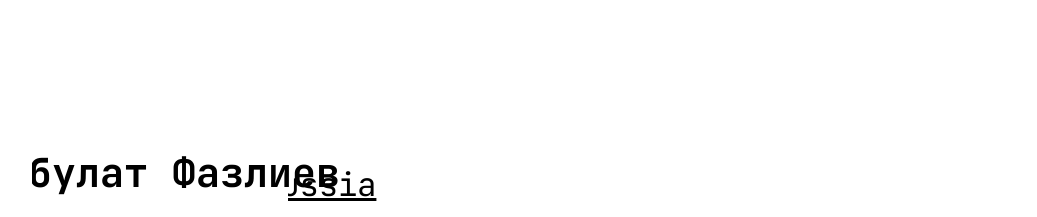
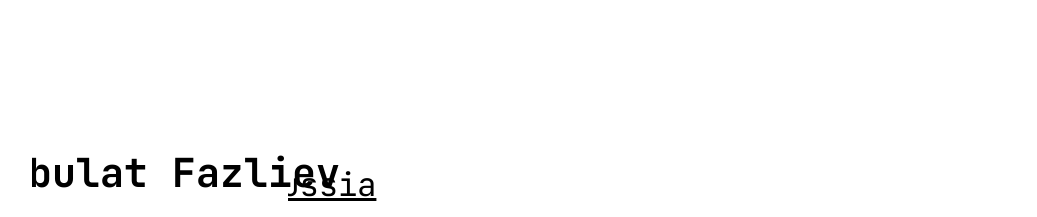
Before and after one commit to akbulat/portfolio, a website built with Parcel: page index.html in a window 1280 px wide. Shown: the top 217 px of the page, without its empty margins (96-1133 px from the left). Built offline with nearby package versions, Linux system fonts and the light colour scheme.

Commit message:
Update index.html

```diff
--- a/index.html
+++ b/index.html
@@ -15,7 +15,7 @@
     <div class="main">
       <div class="fixedside">
         <div class="left-block2">
-          <b class="b">Акбулат Фазлиев </b>
+          <b class="b">Akbulat Fazliev </b>
           <div class="geodata-spatial-data">
             Я занимаюсь geodata, spatial data, analysing, development of
             interactive maps, dynamic changes, python development, interesting
```
